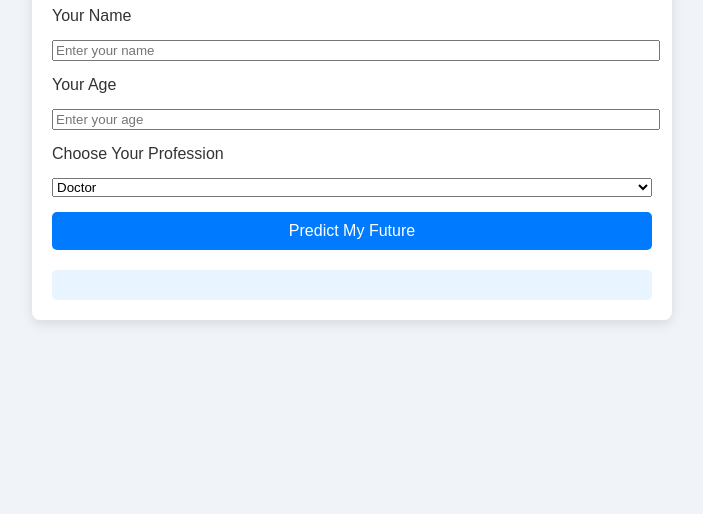
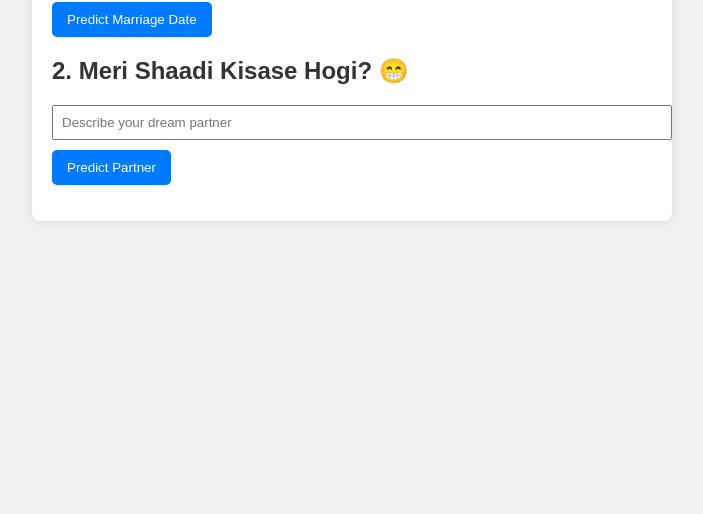
Before and after one commit to The-Lamp/Share, a plain HTML site: page index.html in a window 1280 px wide. Shown: the part 286-800 px from the top of the page, without its empty margins (288-991 px from the left). Drawn offline with Linux system fonts and the light colour scheme.

Commit message:
Update index.html

```diff
--- a/index.html
+++ b/index.html
@@ -3,109 +3,98 @@
 <head>
     <meta charset="UTF-8">
     <meta name="viewport" content="width=device-width, initial-scale=1.0">
-    <title>Future Predictor</title>
+    <title>Future Prediction Website</title>
     <style>
+        /* Basic CSS for styling */
         body {
             font-family: Arial, sans-serif;
-            background-color: #f0f4f8;
-            color: #333;
-            display: flex;
-            justify-content: center;
-            align-items: center;
-            height: 100vh;
+            background-color: #f0f0f0;
             margin: 0;
-            flex-direction: column;
+            padding: 20px;
         }
         .container {
+            max-width: 600px;
+            margin: 0 auto;
+            padding: 20px;
+            background-color: white;
+            box-shadow: 0px 0px 10px rgba(0, 0, 0, 0.1);
+            border-radius: 8px;
+        }
+        h2 {
+            color: #333;
+        }
+        label, input, button, p {
+            display: block;
+            margin-bottom: 10px;
+        }
+        input[type="text"], input[type="number"] {
             width: 100%;
-            max-width: 600px;
-            background: white;
-            padding: 20px;
-            border-radius: 8px;
-            box-shadow: 0 4px 12px rgba(0, 0, 0, 0.1);
-        }
-        h1 {
-            text-align: center;
-            color: #007BFF;
-        }
-        label, input, select {
-            display: block;
-            width: 100%;
-            margin-bottom: 15px;
+            padding: 8px;
+            margin-top: 5px;
         }
         button {
-            width: 100%;
-            padding: 10px;
-            background-color: #007BFF;
+            padding: 10px 15px;
+            background-color: #007bff;
             color: white;
             border: none;
             border-radius: 5px;
-            font-size: 16px;
+            cursor: pointer;
         }
-        .result {
-            margin-top: 20px;
-            padding: 15px;
-            background-color: #e8f4ff;
-            border-radius: 5px;
-            color: #007BFF;
+        button:hover {
+            background-color: #0056b3;
         }
     </style>
 </head>
 <body>
+
     <div class="container">
-        <h1>Your Future Prediction</h1>
-        <form id="predictionForm">
-            <label for="name">Your Name</label>
-            <input type="text" id="name" placeholder="Enter your name" required>
+        <h1>Welcome to Your Fun Prediction Portal!</h1>
+        <p>Answer a few questions to get funny predictions about your life!</p>
 
-            <label for="age">Your Age</label>
-            <input type="number" id="age" min="1" placeholder="Enter your age" required>
+        <!-- Question 1: Meri Shaadi Kab Hogi? -->
+        <h2>1. Meri Shaadi Kab Hogi? 😄</h2>
+        <input type="text" id="marriageName" placeholder="Enter your name">
+        <button onclick="predictMarriageDate()">Predict Marriage Date</button>
+        <p id="marriageDateOutput"></p>
 
-            <label for="profession">Choose Your Profession</label>
-            <select id="profession">
-                <option value="Doctor">Doctor</option>
-                <option value="Engineer">Engineer</option>
-                <option value="Artist">Artist</option>
-                <option value="Entrepreneur">Entrepreneur</option>
-                <option value="Scientist">Scientist</option>
-                <option value="Teacher">Teacher</option>
-            </select>
+        <!-- Question 2: Meri Shaadi Kisase Hogi? -->
+        <h2>2. Meri Shaadi Kisase Hogi? 😁</h2>
+        <input type="text" id="partnerType" placeholder="Describe your dream partner">
+        <button onclick="predictPartner()">Predict Partner</button>
+        <p id="partnerOutput"></p>
 
-            <button type="button" onclick="predictFuture()">Predict My Future</button>
-        </form>
-        <div class="result" id="result"></div>
+        <!-- Continue similarly for each question -->
+
+        <!-- JavaScript code to handle predictions -->
+        <script>
+            // JavaScript for Question 1: Predict Marriage Date
+            function predictMarriageDate() {
+                let name = document.getElementById("marriageName").value;
+                let marriageYear = new Date().getFullYear() + Math.floor(Math.random() * 10 + 1);
+                document.getElementById("marriageDateOutput").textContent = `${name}, you'll get married in the year ${marriageYear}.`;
+            }
+
+            // JavaScript for Question 2: Predict Marriage Partner
+            function predictPartner() {
+                let partnerDescription = document.getElementById("partnerType").value;
+                let partners = ["a Bollywood star", "a millionaire", "a software developer", "a mysterious artist", "a chef"];
+                let randomPartner = partners[Math.floor(Math.random() * partners.length)];
+                document.getElementById("partnerOutput").textContent = `Your future partner will be ${randomPartner} who matches your description of "${partnerDescription}".`;
+            }
+
+            // Continue adding functions for each question following this pattern
+
+            // JavaScript for Question 13: Meri Girlfriend Kab Banegi?
+            function predictGirlfriendDate() {
+                let name = document.getElementById("girlfriendName").value;
+                let months = ["January", "February", "March", "April", "May", "June", "July", "August", "September", "October", "November", "December"];
+                let randomMonth = months[Math.floor(Math.random() * months.length)];
+                document.getElementById("girlfriendDateOutput").textContent = `${name}, you'll likely meet your girlfriend in ${randomMonth} of this year!`;
+            }
+
+            // Add any additional JavaScript functions here for Questions 14 onward
+        </script>
     </div>
 
-    <script>
-        function predictFuture() {
-            const name = document.getElementById('name').value;
-            const age = parseInt(document.getElementById('age').value);
-            const profession = document.getElementById('profession').value;
-
-            // Advanced prediction logic (basic example here)
-            const yearsFromNow = Math.floor(Math.random() * 20) + 5; // random future year
-            const futureAge = age + yearsFromNow;
-            const achievements = [
-                `CEO of a leading ${profession} company`,
-                `publishing a groundbreaking book`,
-                `developing a life-changing innovation`,
-                `leading a successful team in ${profession}`,
-                `winning a prestigious award in ${profession}`,
-                `launching a viral app used worldwide`,
-            ];
-            const lifeEvent = achievements[Math.floor(Math.random() * achievements.length)];
-            const wealthStatus = ["a millionaire", "well-respected in society", "a philanthropist"];
-
-            // Constructing the prediction
-            const prediction = `
-                Hello, ${name}! In ${yearsFromNow} years, at the age of ${futureAge}, you will be
-                ${lifeEvent}. You are expected to be ${wealthStatus[Math.floor(Math.random() * wealthStatus.length)]}.
-                Keep working hard, and your journey will bring you unexpected surprises!
-            `;
-
-            // Display result
-            document.getElementById('result').innerText = prediction;
-        }
-    </script>
 </body>
 </html>
```
